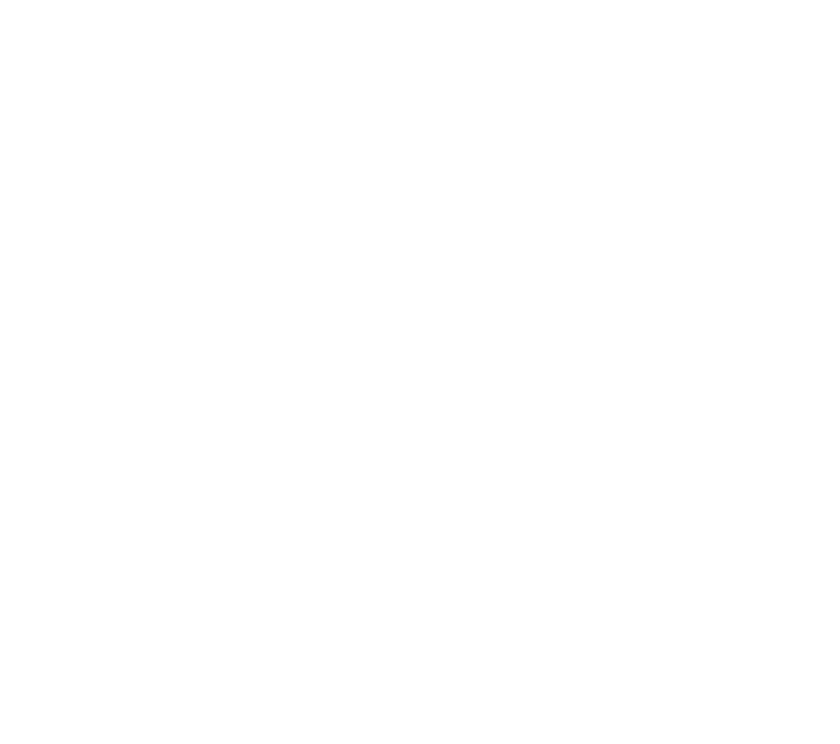
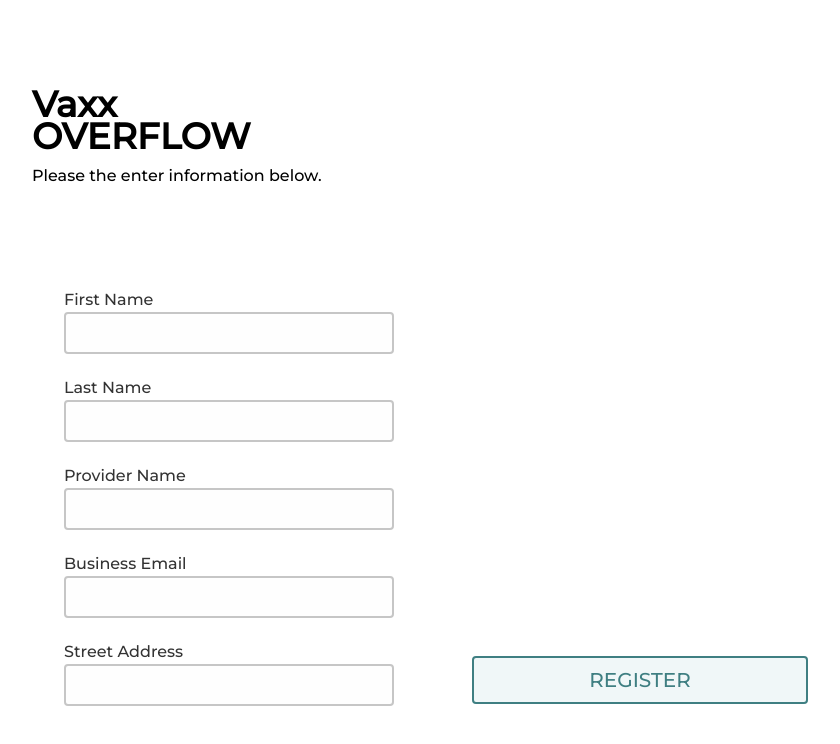
Before and after one commit to dmanfield/vaxx-overflow, a React (Create React App) app in the folder Vaxx_Overflow_Django/vaxx-overflow-app/: page /PRegPageTwo in a window 1280 px wide. Shown: the top 744 px of the page, without its empty margins (0-840 px from the left). Built offline with nearby package versions, Linux system fonts and the light colour scheme.

Commit message:
started provider registration form. Needs a scrolling feature to keep the whole form on one page.

```diff
--- a/Vaxx_Overflow_Django/vaxx-overflow-app/src/App.css
+++ b/Vaxx_Overflow_Django/vaxx-overflow-app/src/App.css
@@ -145,3 +145,17 @@
   top: 250px;
   padding-left: 5%;
 }
+
+.form-box-provider-info {
+  position: absolute;
+  width: 90%;
+  /* margin: auto; */
+  border-radius: 6px;
+  margin-left: auto;
+  margin-right: auto;
+  vertical-align: middle;
+  top: 20%;
+  padding-left: 5%;
+  margin-top: 10%;
+  margin-bottom: 40%;
+}
--- a/Vaxx_Overflow_Django/vaxx-overflow-app/src/App.js
+++ b/Vaxx_Overflow_Django/vaxx-overflow-app/src/App.js
@@ -9,6 +9,7 @@
 import UserRegisterPage from './pages/UserRegisterPage';
 import PRegPageOne from './pages/PRegPageOne';
 import { BrowserRouter as Router, Route } from 'react-router-dom';
+import PRegPageTwo from './pages/ProviderInfo';
 
 
 function App() {
@@ -18,9 +19,10 @@
     <div>
       <Router>
         <Route exact path="/" component={HomePage} />
-        <Route exact path="/userregistration/" component={UserRegisterPage} />
-        <Route exact path="/providerregistration/" component={ProviderRegisterPage} />
-        <Route exact path="/pregpageone/" component={ PRegPageOne } />
+        <Route exact path="/UserRegistration/" component={UserRegisterPage} />
+        <Route exact path="/ProviderRegistration/" component={ProviderRegisterPage} />
+        <Route exact path="/PRegPageOne/" component={ PRegPageOne } />
+        <Route exact path="/PRegPageTwo/" component={ PRegPageTwo } />
       </Router>
 
       {/* <InputField label={"Label"} placeholder={"placeholder text"}></InputField>
--- a/Vaxx_Overflow_Django/vaxx-overflow-app/src/pages/PRegPageOne.js
+++ b/Vaxx_Overflow_Django/vaxx-overflow-app/src/pages/PRegPageOne.js
@@ -12,10 +12,10 @@
         <h3 id="heading-paragraph">Register as a Provider.</h3>
       </header>
       <form className="form-box">
-        <InputField placeholder="" label="First Name"/>
-        <InputField placeholder="" label="Last Name"/>
-        <InputField placeholder="" label="Email Name"/>
-        <InputField placeholder="" label="Password Name"/>
+        <InputField placeholder="" label="Name"/>
+        <InputField placeholder="" label="Email"/>
+        <InputField placeholder="" label="User Name"/>
+        <InputField placeholder="" label="Password"/>
       </form>
       <div id="main-primary-button">
         <PrimaryButton  id="primary-button" text="REGISTER"/>
--- /dev/null
+++ b/Vaxx_Overflow_Django/vaxx-overflow-app/src/pages/ProviderInfo.js
@@ -0,0 +1,27 @@
+import React from 'react';
+import PrimaryButton from '../components/Button/PrimaryButton';
+import InputField from '../components/InputField/InputField';
+
+const PRegPageTwo = () => {
+  return (
+    <div>
+      <header className="frame-1">
+        <h1 id="vaxx">Vaxx</h1>
+        <h1 id="overflow">OVERFLOW</h1>
+        <h3 id="heading-paragraph">Please the enter information below.</h3>
+      </header>
+      <form className="form-box-provider-info">
+        <InputField placeholder="" label="First Name"/>
+        <InputField placeholder="" label="Last Name"/>
+        <InputField placeholder="" label="Provider Name"/>
+        <InputField placeholder="" label="Business Email"/>
+        <InputField placeholder="" label="Street Address"/>
+      </form>
+      <div id="main-primary-button">
+        <PrimaryButton  id="primary-button" text="REGISTER"/>
+      </div>
+    </div>
+  )
+};
+
+export default PRegPageTwo;
```
Also changed, not shown: 1 other file (tests, documents, lock files or other folders).
